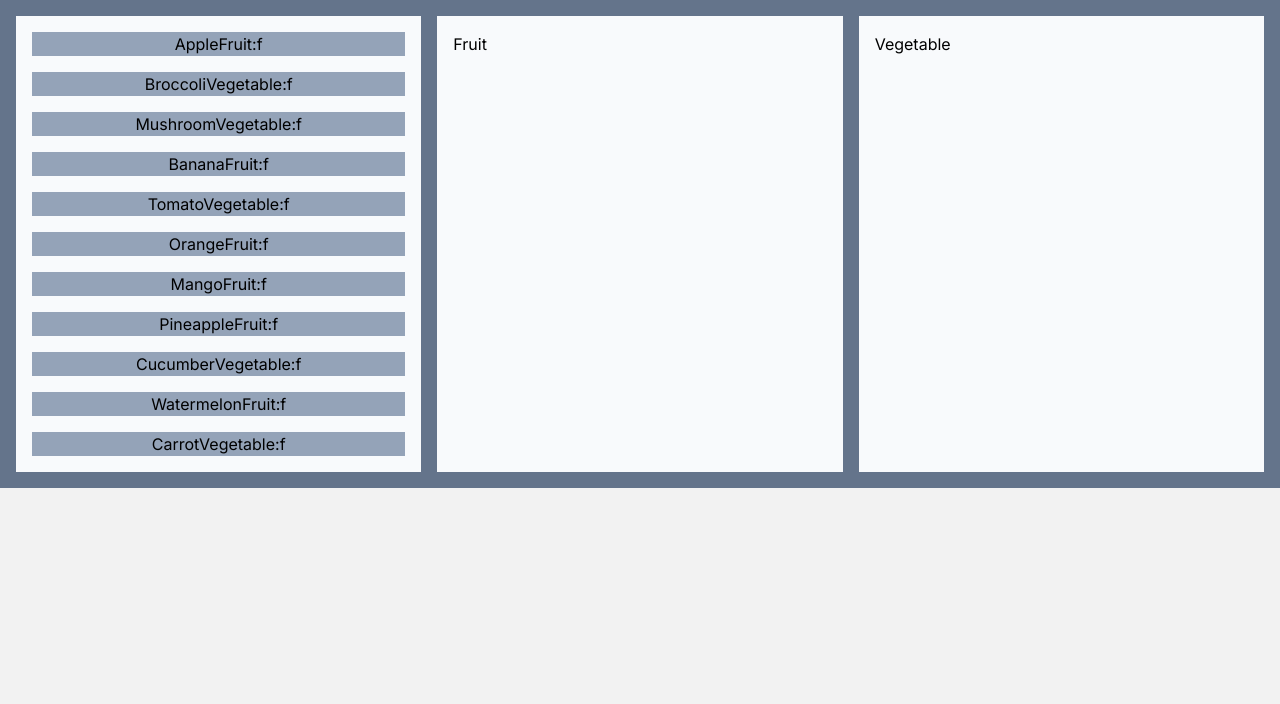
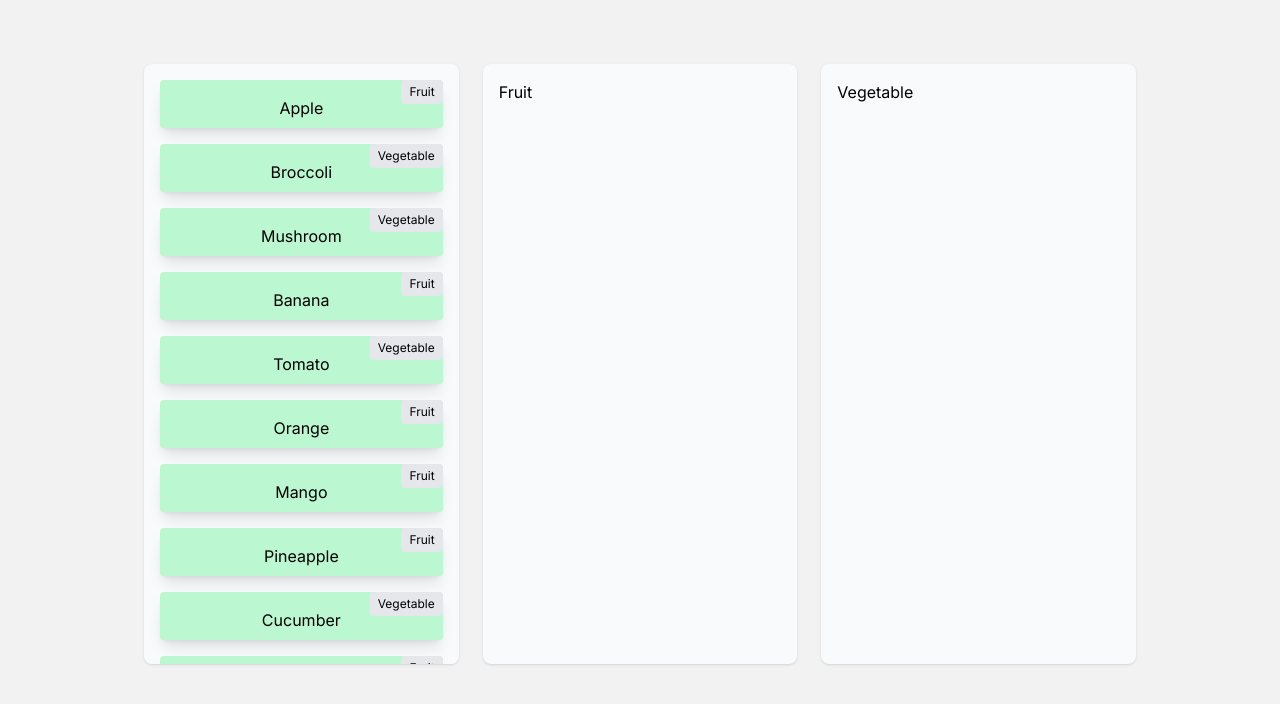
Before and after one commit to min23asdw/todo_and_api, a Next.js app: page /todo in a window 1280 px wide. Shown: the top 704 px of the page. Built offline with nearby package versions, Linux system fonts and the light colour scheme.

Commit message:
improve style

```diff
--- a/src/app/todo/itemCard.tsx
+++ b/src/app/todo/itemCard.tsx
@@ -13,7 +13,7 @@ export default function Item(props: ItemProp) {
   useEffect(() => {
     let timeout: NodeJS.Timeout;
     if (count) {
-        console.log('start couter')
+      console.log("start couter");
       timeout = setTimeout(() => {
         // console.log('auto call pop')
         onClick();
@@ -28,11 +28,15 @@ export default function Item(props: ItemProp) {
   }, []);
 
   return (
-    <button className=" bg-slate-400" onClick={onClick}>
-      <div>
-        {item.name}
-        {item.type}
-        {count ? ":t" : ":f"}
+    <button
+      className={`rounded ${count ? "bg-red-200" : "bg-green-200"} shadow-lg`}
+      onClick={onClick}
+    >
+      <div className="relative py-2 px-4">
+        <div className="absolute top-0 right-0 text-xs bg-gray-200 px-2 py-1 rounded">
+          {item.type}
+        </div>
+        <div className="w-full     rounded mt-2">{item.name}</div>
       </div>
     </button>
   );
--- a/src/app/todo/page.tsx
+++ b/src/app/todo/page.tsx
@@ -54,8 +54,9 @@ export default function Todo() {
   };
   return (
     <div className="min-h-screen">
-      <div className=" grid grid-cols-3 gap-4 p-4 bg-slate-500">
-        <div className=" bg-slate-50 flex flex-col gap-4 p-4">
+      <div className="grid grid-cols-1 xl:grid-cols-3 gap-6 p-4  w-[80%] mx-auto my-12">
+        <div className="h-[600px] overflow-auto bg-slate-50 gap-4 p-4 rounded-lg shadow">
+          <div className="flex flex-col gap-4">
             {todoItems.map((item) => (
               <Item
                 key={item.name}
@@ -65,9 +66,11 @@ export default function Todo() {
               />
             ))}
           </div>
+        </div>
 
-        <div className=" bg-slate-50 flex flex-col gap-4 p-4">
-          Fruit
+        <div className="h-[600px]  overflow-auto bg-slate-50 gap-4 p-4  rounded-lg shadow">
+          <div>Fruit</div>
+          <div className="flex flex-col gap-4">
             {fruitItems.map((item) => (
               <Item
                 key={item.name}
@@ -77,9 +80,11 @@ export default function Todo() {
               />
             ))}
           </div>
+        </div>
 
-        <div className=" bg-slate-50 flex flex-col gap-4 p-4">
-          Vegetable
+        <div className="h-[600px]  overflow-auto bg-slate-50   p-4  rounded-lg shadow">
+          <div>Vegetable</div>
+          <div className="flex flex-col gap-4">
             {vegetableItems.map((item) => (
               <Item
                 key={item.name}
@@ -87,7 +92,8 @@ export default function Todo() {
                 count={true}
                 onClick={() => ItemUnsorted(item, setVegetableItems)}
               />
-          ))}
+            ))}{" "}
+          </div>
         </div>
       </div>
     </div>
```
Lines whose indentation alone changed are shown as unchanged.
